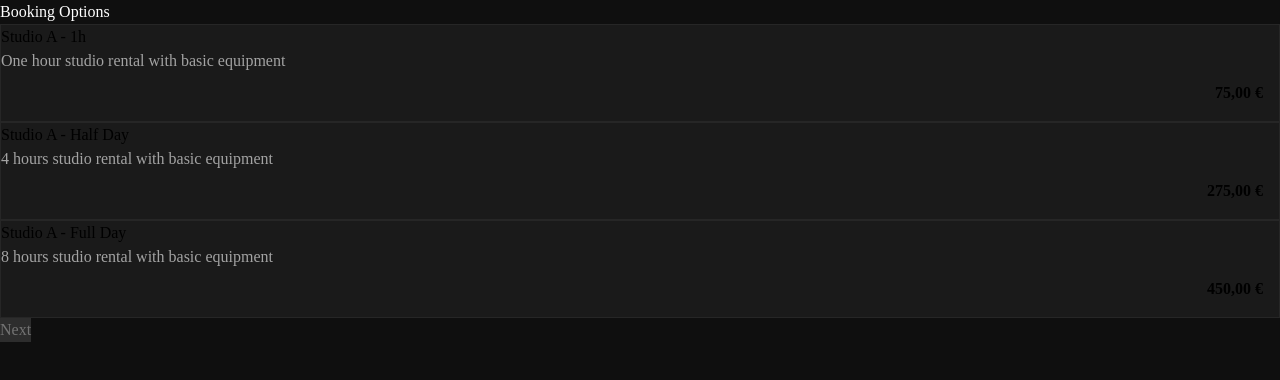
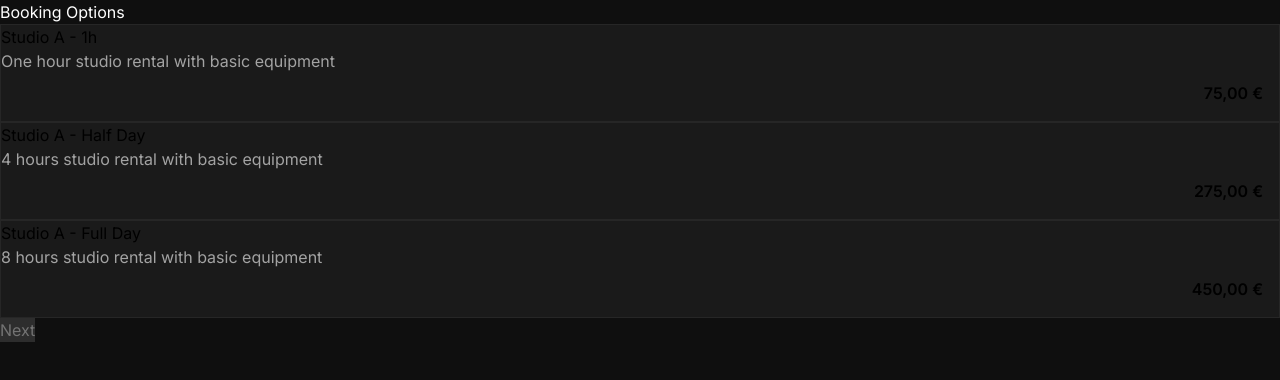
Before and after one commit to ladwig/studio-booking-tool, a Next.js app: page / in a window 1280 px wide. Shown: the top 380 px of the page. Built offline with nearby package versions, Linux system fonts and the light colour scheme.

Commit message:
font weight, fallback font

```diff
--- a/src/app/globals.css
+++ b/src/app/globals.css
@@ -1,3 +1,6 @@
+/* Import Inter font */
+@import url('https://fonts.googleapis.com/css2?family=Inter:wght@400;500;600&display=swap');
+
 /* stylelint-disable-next-line */
 @tailwind base;
 /* stylelint-disable-next-line */
@@ -29,24 +32,37 @@
   --error-color: #ef4444;
 
   /* Font settings */
-  font-family: var(--font-family, inherit);
+  font-family: var(--font-family, 'Inter', system-ui, -apple-system, BlinkMacSystemFont, 'Segoe UI', Roboto, Oxygen, Ubuntu, Cantarell, 'Open Sans', 'Helvetica Neue', sans-serif);
   --text-color: inherit;
+  font-weight: inherit;
 }
 
 @layer base {
   html {
     font-family: var(--font-family);
     color: var(--text-color);
+    font-weight: inherit;
   }
 
   body {
     font-family: inherit;
     color: inherit;
+    font-weight: inherit;
   }
 
   * {
     font-family: inherit;
+    font-weight: inherit;
   }
+
+  h1, h2, h3, h4, h5, h6 {
+    font-weight: normal;
+  }
+}
+
+/* Override any Tailwind font-bold classes */
+.font-bold, .font-semibold {
+  font-weight: normal !important;
 }
 
 body {
--- a/src/app/layout.tsx
+++ b/src/app/layout.tsx
@@ -13,6 +13,9 @@
       <head>
         <title>Studio A Booking</title>
         <meta name="viewport" content="width=device-width, initial-scale=1" />
+        <link rel="preconnect" href="https://fonts.googleapis.com" />
+        <link rel="preconnect" href="https://fonts.gstatic.com" crossOrigin="anonymous" />
+        <link href="https://fonts.googleapis.com/css2?family=Inter:wght@400;500;600&display=swap" rel="stylesheet" />
         <style>{`
           :root {
             --font-family: inherit;
@@ -22,7 +25,7 @@
           }
 
           body {
-            font-family: var(--font-family);
+            font-family: var(--font-family, 'Inter', system-ui, -apple-system, BlinkMacSystemFont, 'Segoe UI', Roboto, Oxygen, Ubuntu, Cantarell, 'Open Sans', 'Helvetica Neue', sans-serif);
             color: var(--text-color);
           }
 
```
